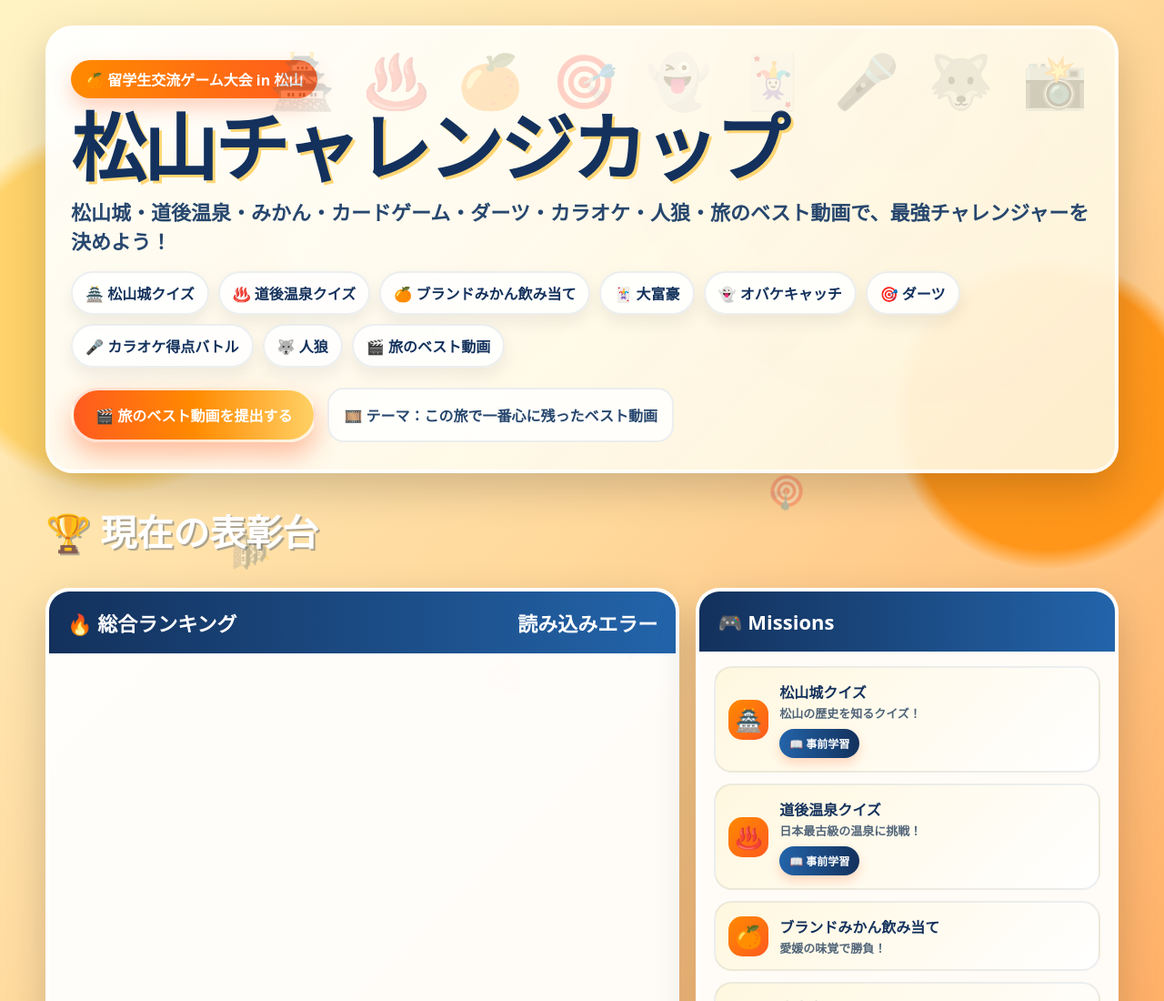
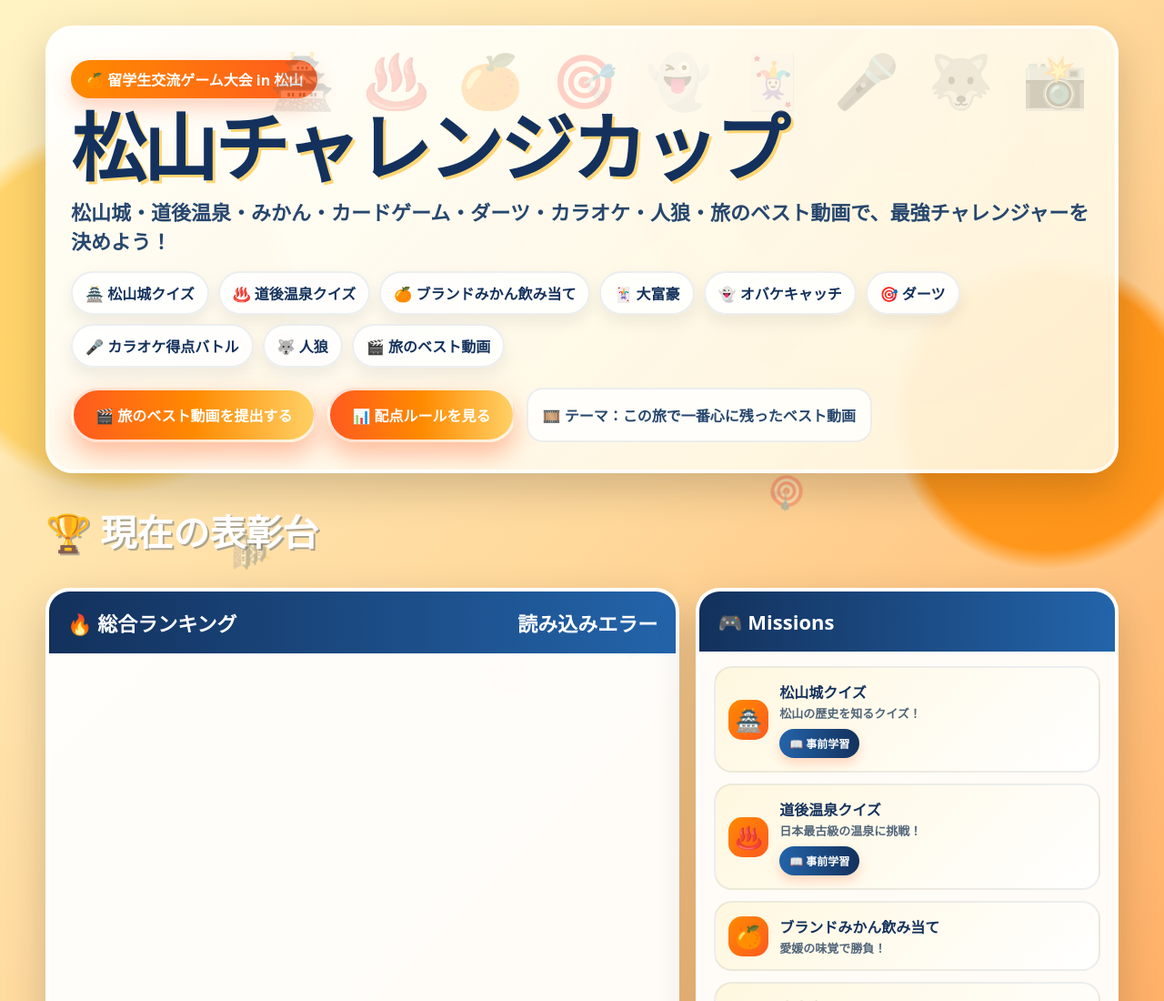
Before and after one commit to mizuki-takeuchi-tibc/web.io, a plain HTML site: page matsuyamacup.html in a window 1280 px wide. Shown: the top 1100 px of the page at 91% size. Drawn offline with Linux system fonts and the light colour scheme.

Commit message:
Update matsuyamacup.html

```diff
--- a/matsuyamacup.html
+++ b/matsuyamacup.html
@@ -609,6 +609,14 @@
 <a href="#" target="_blank" rel="noopener noreferrer" class="photo-submit-button" id="photoFormButton">
   🎬 旅のベスト動画を提出する
 </a>
+
+
+  <a href="ゲーム配点ルール.html" target="_blank" rel="noopener noreferrer" class="photo-submit-button score-rule-button">
+    📊 配点ルールを見る
+  </a>
+
+
+
 <div class="photo-note">
   🎞️ テーマ：この旅で一番心に残ったベスト動画
 </div>
```
